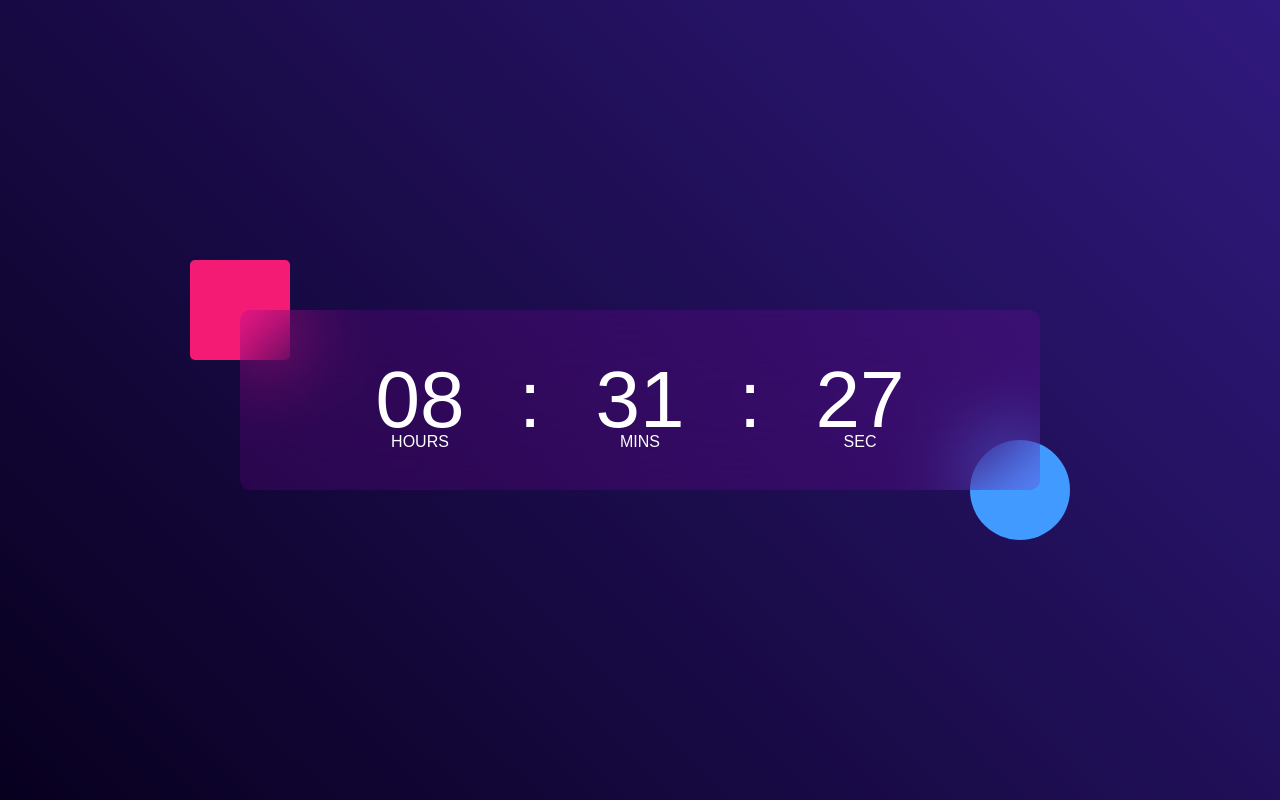
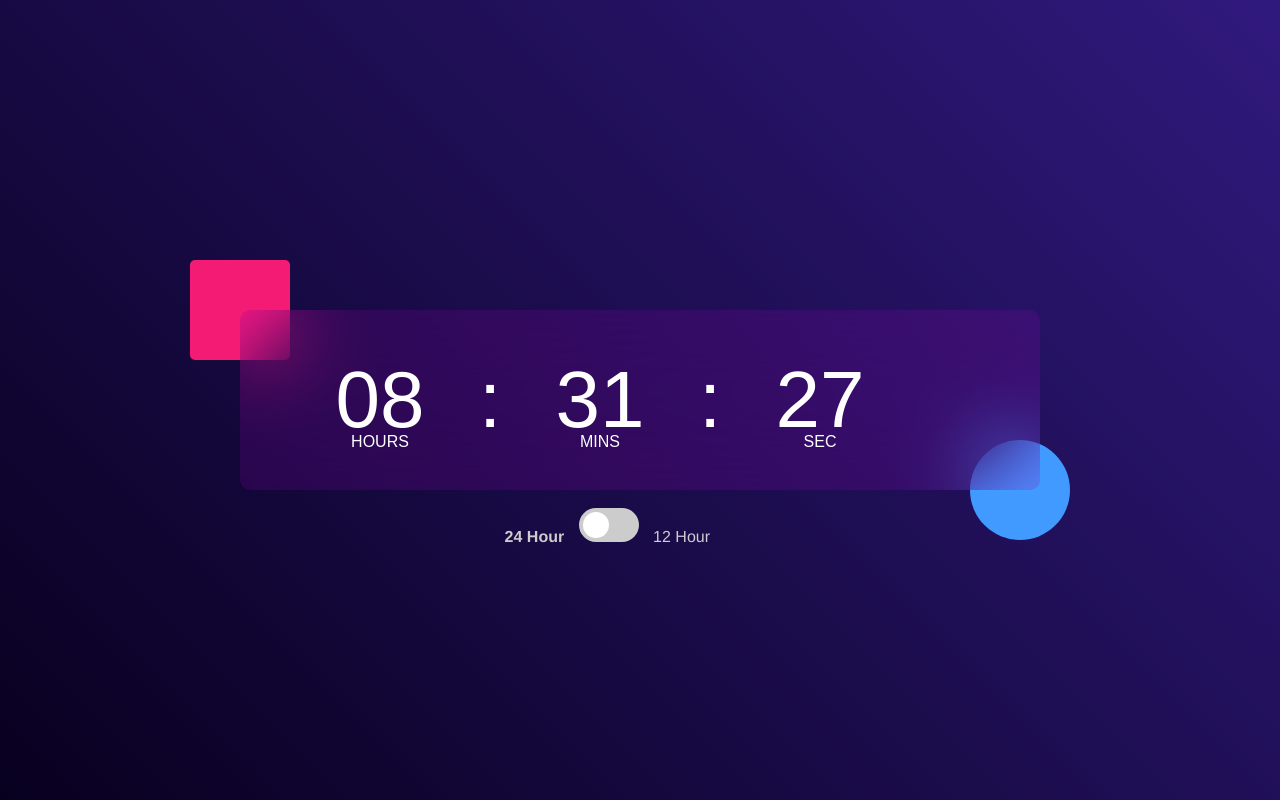
Before and after one commit to BeastVaibhav75/digital_clock, a plain HTML site: page index.html in a window 1280 px wide. Drawn offline with Linux system fonts and the light colour scheme.

Commit message:
project done added a button to switch between 12 hours to 24 hours format

```diff
--- a/index.html
+++ b/index.html
@@ -15,23 +15,66 @@
                 <span id="min">00</span>
                 <span>:</span>
                 <span id="sec">00</span>
+                <span id="ampm"></span>
+
             </div>
+
+                <div class="switch">
+                    <label class="theme-switch" for="checkbox">
+                        <input type="checkbox" id="checkbox" />
+                        <div class="slider round"></div>
+                    </label>
+                </div>
+
+
         </div>
-
     </div>
 <script>
+    document.addEventListener('DOMContentLoaded', function() {
     let hrs = document.getElementById("hours");
     let min = document.getElementById("min");
     let sec = document.getElementById("sec");
+    let ampm = document.getElementById("ampm");
+    const formatSwitch = document.getElementById('checkbox');
 
+
+
+
+
+
+
+
+
+function timeDisplay(){
+    console.log(formatSwitch.value);
     setInterval(()=>{
         let currentTime= new Date();
+
+
+        if(formatSwitch.checked) {
+
+            hrs.innerHTML=(currentTime.getHours() %12 || 12);
+            min.innerHTML=(currentTime.getMinutes()<10?"0":"") + currentTime.getMinutes();
+            sec.innerHTML=(currentTime.getSeconds()<10?"0":"") + currentTime.getSeconds();
+            if(currentTime.getHours >= 12){
+                ampm.innerHTML=  "AM";
+            } else {
+                ampm.innerHTML=  "PM";
+            }
+        }
+        else{
 
         hrs.innerHTML=(currentTime.getHours()<10?"0":"") + currentTime.getHours();
         min.innerHTML=(currentTime.getMinutes()<10?"0":"") + currentTime.getMinutes();
         sec.innerHTML=(currentTime.getSeconds()<10?"0":"") + currentTime.getSeconds();
+        ampm.innerHTML=  "";
+        }
     },1000)
+}
+timeDisplay();
+    formatSwitch.addEventListener("input",timeDisplay);
 
+    });
 
 </script>
 </body>
--- a/style.css
+++ b/style.css
@@ -29,6 +29,7 @@
     align-items: center;
     justify-content: center;
     backdrop-filter: blur(40px);
+
 }
 
 .container::before{
@@ -72,6 +73,9 @@
     left: 50%;
     transform: translateX(-50%)
 }
+#hours{
+    margin-left: 50px;
+}
 #hours::after{
     content: 'HOURS';
 }
@@ -81,3 +85,92 @@
 #sec::after{
     content: 'SEC';
 }
+
+.clock-container {
+    text-align: center;
+}
+
+#time {
+    font-size: 2em;
+}
+#ampm{
+    margin-left: 20px;
+}
+
+
+
+
+
+
+
+
+.switch {
+    height: 100px;
+    position: absolute;
+    top: 110%;
+    right: 40%;
+}
+
+.theme-switch {
+  display: inline-block;
+  height: 34px;
+  position: relative;
+  width: 60px;
+}
+
+.theme-switch input {
+  display:none;
+}
+
+.slider {
+  background-color: #ccc;
+  bottom: 0;
+  cursor: pointer;
+  left: 0;
+  position: absolute;
+  right: 0;
+  top: 0;
+  transition: .4s;
+}
+
+.slider:before {
+  background-color: #fff;
+  bottom: 4px;
+  content: "";
+  height: 26px;
+  left: 4px;
+  position: absolute;
+  transition: .4s;
+  width: 26px;
+}
+
+input:checked + .slider {
+  background-color: #3712de;
+}
+
+input:checked + .slider:before {
+  transform: translateX(26px);
+}
+
+.slider.round {
+  border-radius: 34px;
+}
+
+.slider.round:before {
+  border-radius: 50%;
+}
+
+.switch:before{
+    margin: 10px;
+    content: "24 Hour";
+    font-family: 'Franklin Gothic Medium', 'Arial Narrow', Arial, sans-serif;
+    font-weight: bolder;
+    color: #ccc;
+}
+
+.switch:after{
+    margin: 10px;
+    content: "12 Hour";
+    font-family: 'Franklin Gothic Medium', 'Arial Narrow', Arial, sans-serif;
+    color: #ccc;
+}
```
